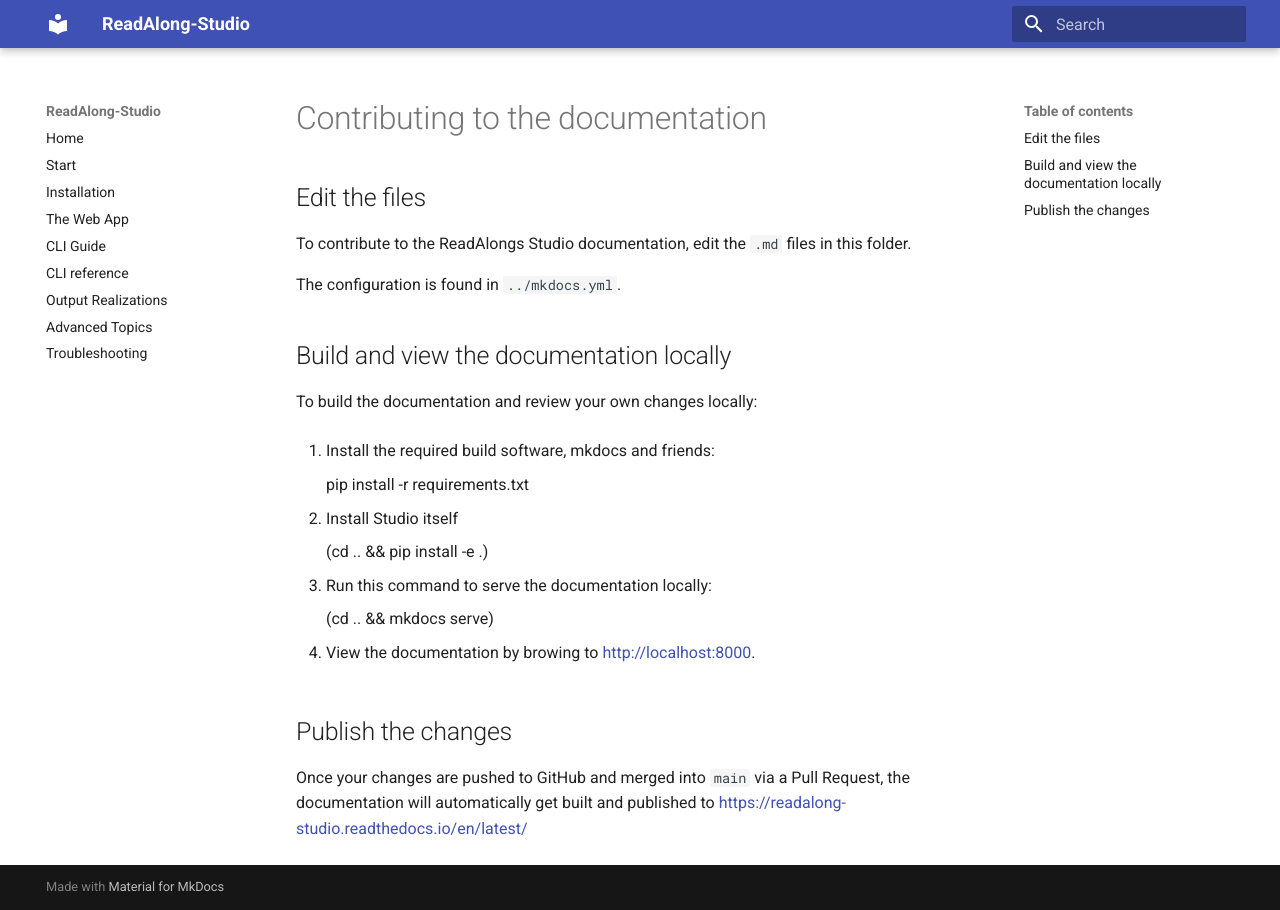
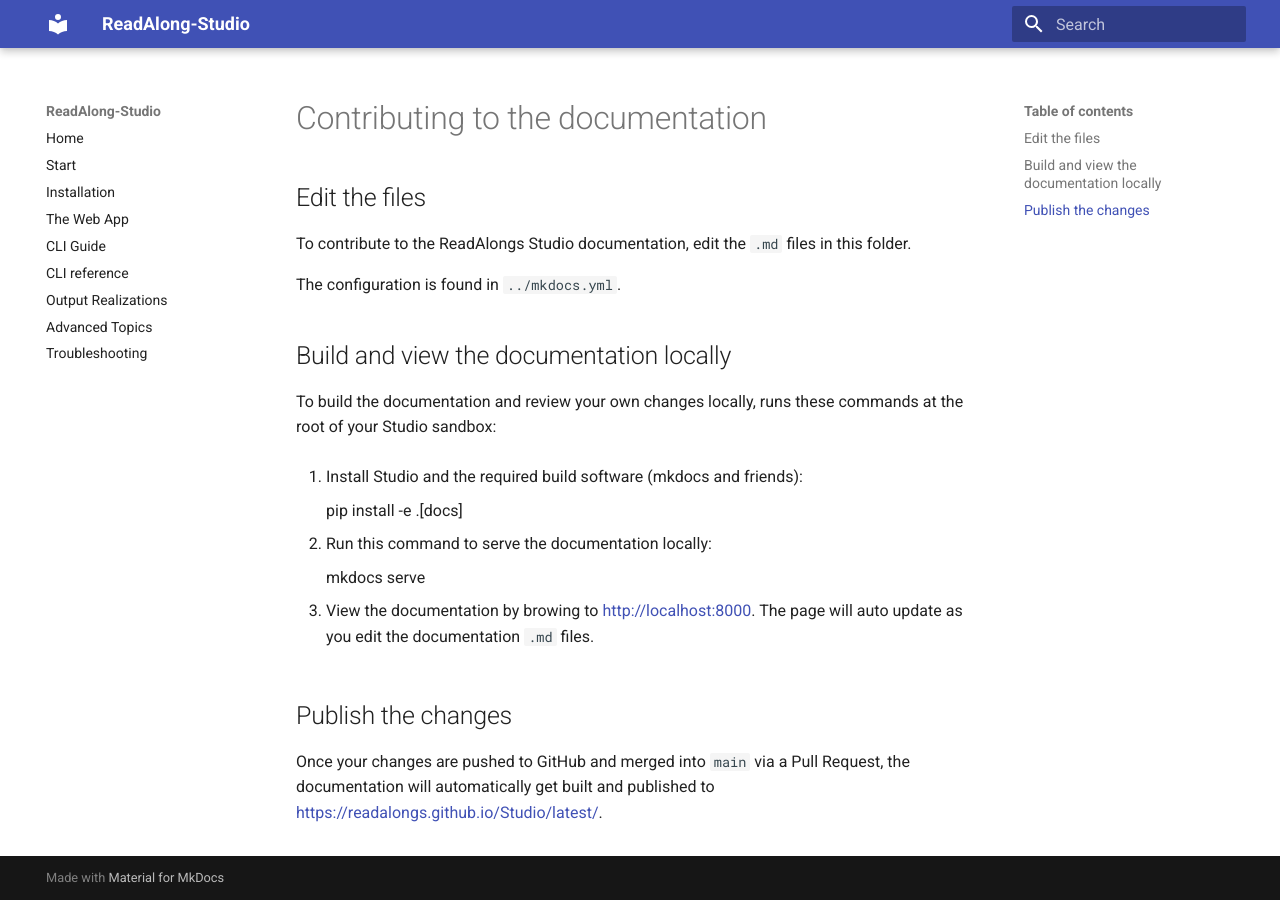
Before and after one commit to ReadAlongs/Studio, an MkDocs documentation site: the page built from docs/Contributing.md, in a window 1280 px wide. Built offline with MkDocs 1.6.1 and Material for MkDocs 9.7.7, drawn with Linux system fonts in a browser that asks for light colours; the version menu is left out.

Commit message:
build: update how mkdocs is installed for building the docs
Move the docs configuration into pyproject.toml.

```diff
--- a/docs/Contributing.md
+++ b/docs/Contributing.md
@@ -9,24 +9,22 @@
 
 ## Build and view the documentation locally
 
-To build the documentation and review your own changes locally:
+To build the documentation and review your own changes locally, runs these
+commands at the root of your Studio sandbox:
 
-1. Install the required build software, mkdocs and friends:
+1. Install Studio and the required build software (mkdocs and friends):
 
-    pip install -r requirements.txt
+       pip install -e .[docs]
 
-2. Install Studio itself
+2. Run this command to serve the documentation locally:
 
-    (cd .. && pip install -e .)
+       mkdocs serve
 
-3. Run this command to serve the documentation locally:
-
-    (cd .. && mkdocs serve)
-
-4. View the documentation by browing to <http://localhost:8000>.
+3. View the documentation by browing to <http://localhost:8000>.
+The page will auto update as you edit the documentation `.md` files.
 
 ## Publish the changes
 
 Once your changes are pushed to GitHub and merged into `main` via a Pull
 Request, the documentation will automatically get built and published to
-<https://readalong-studio.readthedocs.io/en/latest/>
+<https://readalongs.github.io/Studio/latest/>.
--- a/docs/requirements.txt
+++ /dev/null
@@ -1,6 +0,0 @@
-mkdocs>=1.6.0
-mkdocs-click>=0.8.1
-mkdocs-material>=9.5.27
-mkdocs-autorefs>=1.0.1
-mkdocstrings[python]>=0.25.1
-mike>=2.1.1
```
Also changed, not shown: pyproject.toml (+10 -0 lines), 2 other files.
